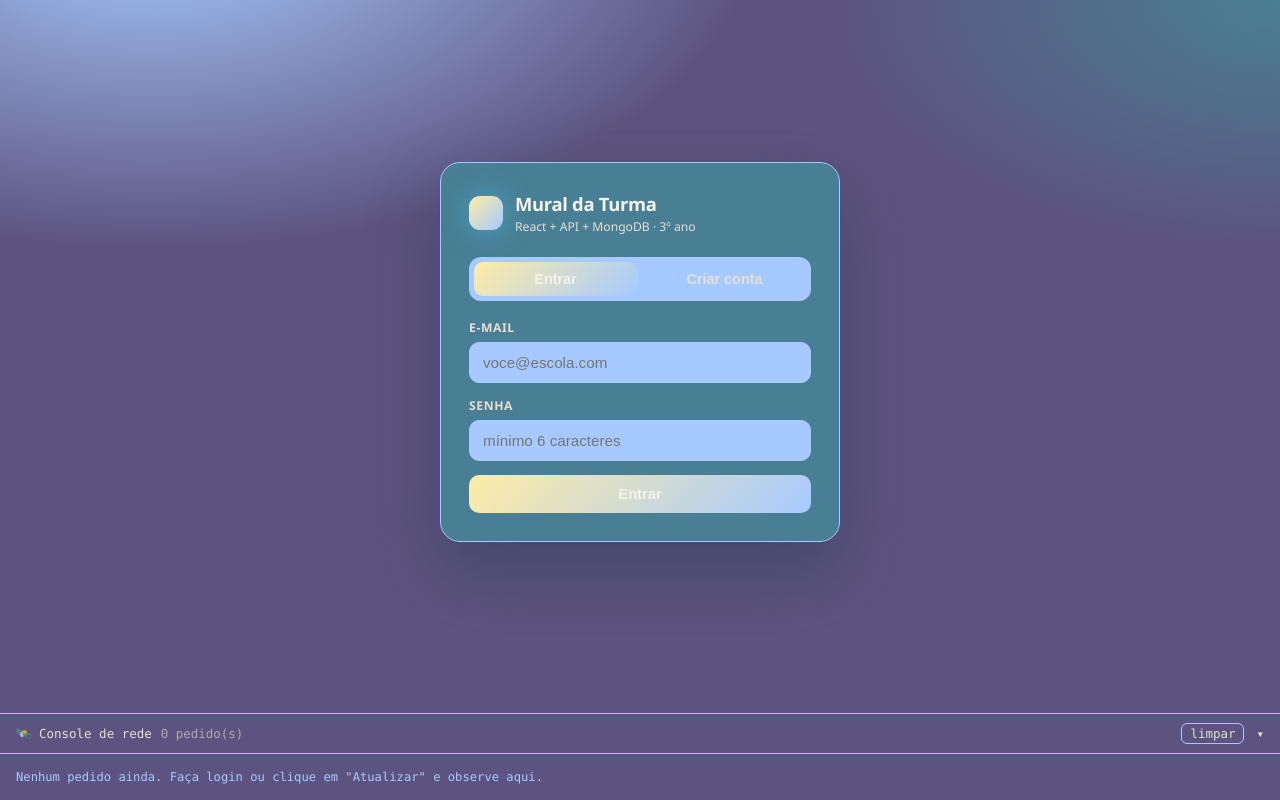
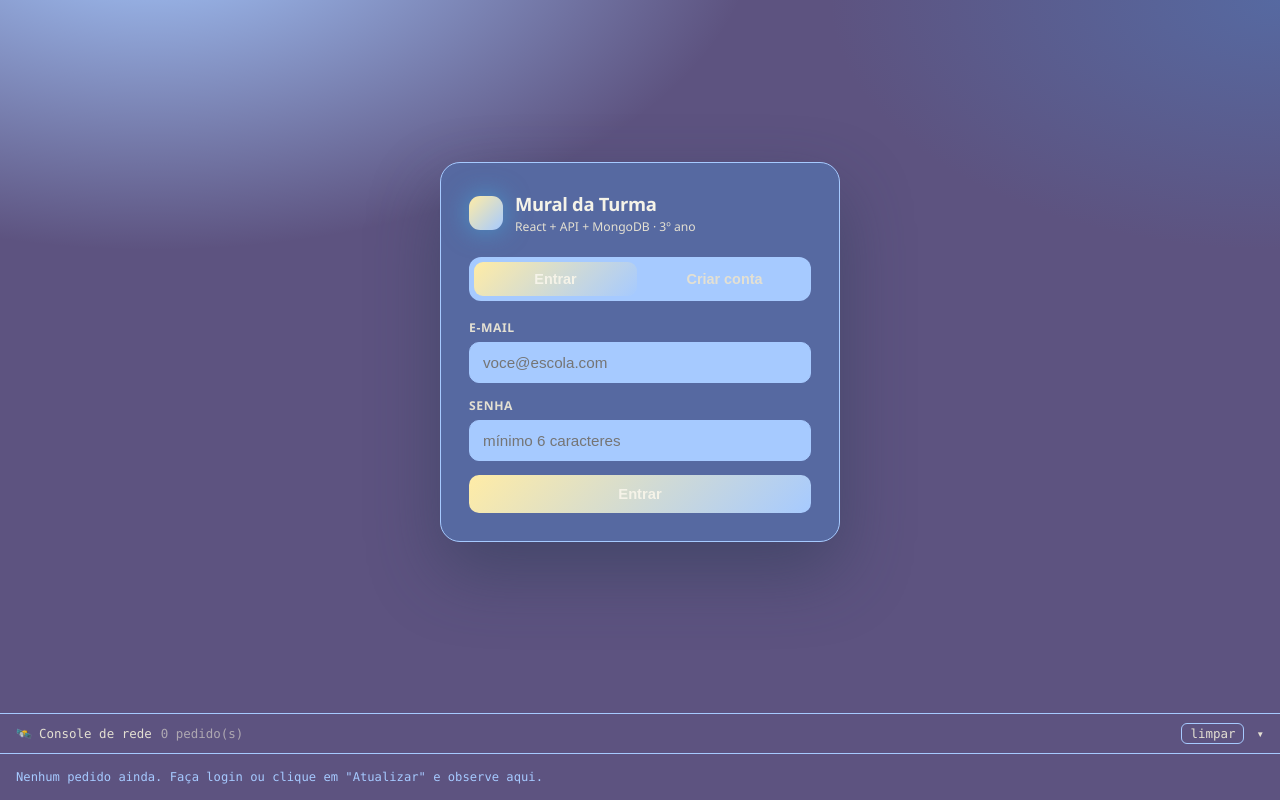
Before and after one commit to emilyyca/front, a React (Vite) app: page / in a window 1280 px wide. Built offline with nearby package versions, Linux system fonts and the light colour scheme.

Commit message:
Update index.css

```diff
--- a/src/index.css
+++ b/src/index.css
@@ -5,7 +5,7 @@
 :root {
   --fundo: #5D5380;
   --fundo-2: #A6CAFF;
-  --cartao: #497F95;
+  --cartao: #5669A1;
   --borda: #A6CAFF;
   --texto: #F5F3E8;
   --texto-fraco: #E4E0D2;
@@ -25,7 +25,7 @@ body {
   margin: 0;
   font-family: "Segoe UI", system-ui, -apple-system, sans-serif;
   background: radial-gradient(1100px 600px at 12% -10%, #A6CAFF 0%, transparent 55%),
-    radial-gradient(900px 500px at 100% 0%, #497F95 0%, transparent 50%), var(--fundo);
+    radial-gradient(900px 500px at 100% 0%, #5669A1 0%, transparent 50%), var(--fundo);
   color: var(--texto);
   min-height: 100vh;
   padding-bottom: 60px;
```
